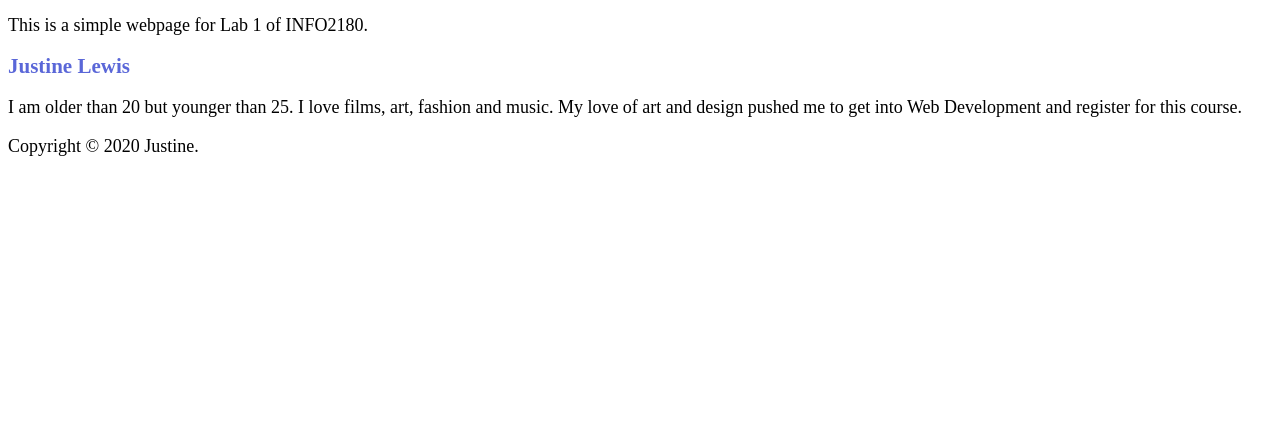
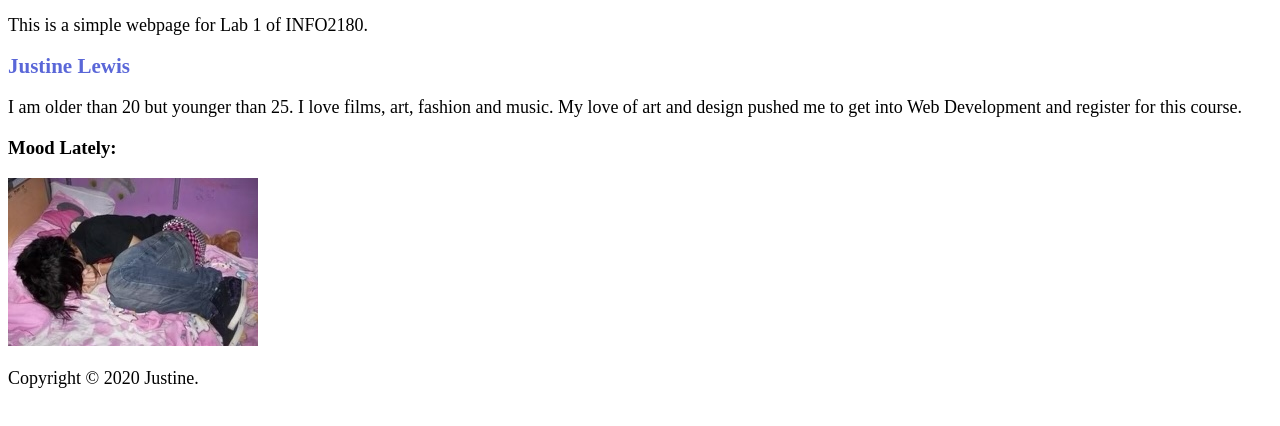
Before and after one commit to Justine-Lewis/info2180-lab1, a plain HTML site: page index.html in a window 1280 px wide. Shown: the part 46-472 px from the top of the page. Drawn offline with Linux system fonts and the light colour scheme.

Commit message:
added image section

```diff
--- a/index.html
+++ b/index.html
@@ -16,9 +16,11 @@
         <h2>Justine Lewis</h2>
         <p>I am older than 20 but younger than 25. I love films, art, fashion and music.
             My love of art and design pushed me to get into Web Development and register for this course. </p>
+        <h3> Mood Lately: </h3>
+        <img src="me_rn.jpg" alt="Boy curling up in bed" />
     </main>
     <footer>
         <p>Copyright &copy; 2020 Justine.</p>
     </footer>
     </body>
-    </html>
+</html>
```
